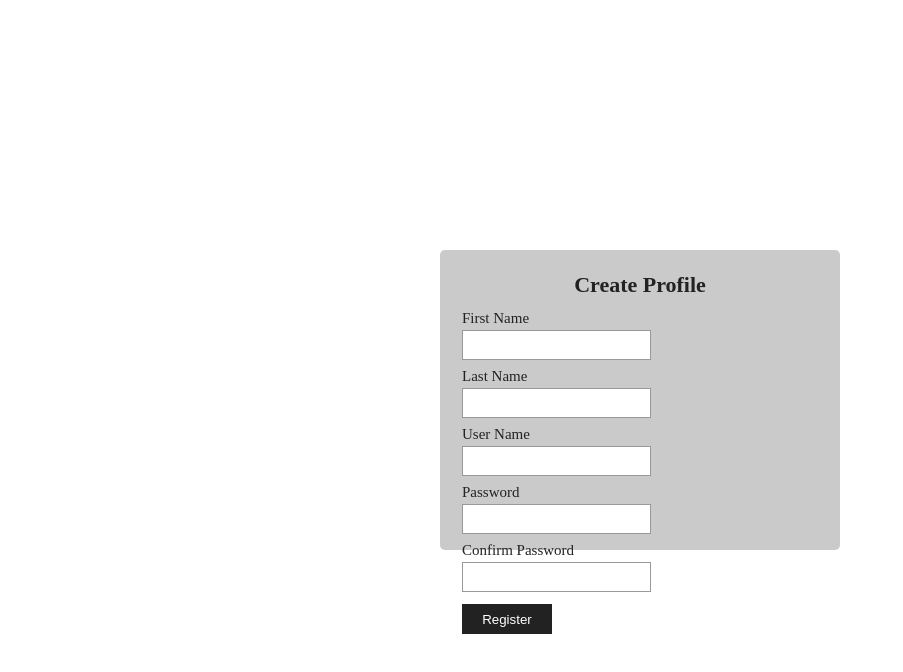
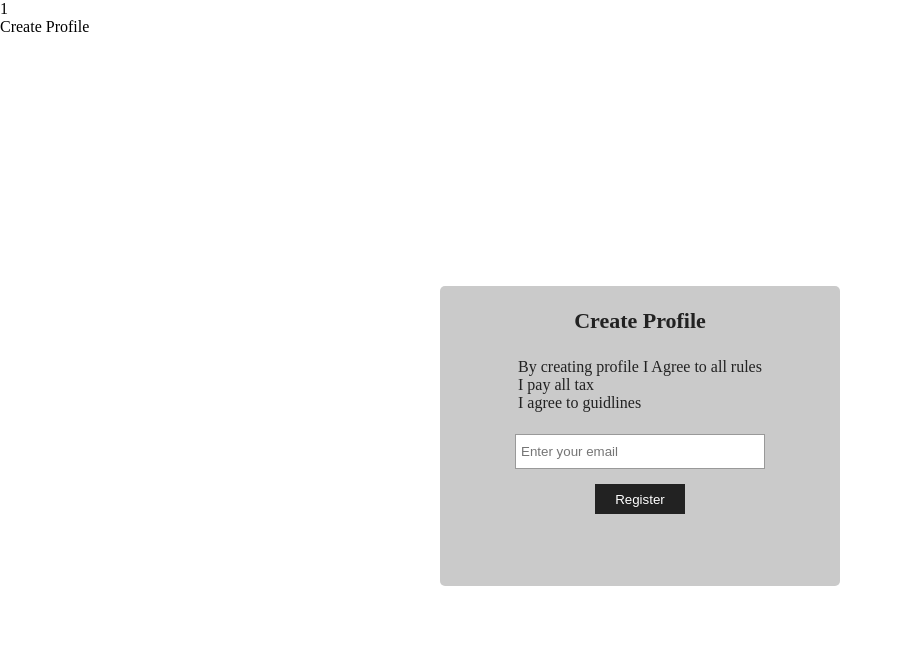
Before and after one commit to MajidAziz03/Shop-Website, a Next.js app: page /user/register in a window 1280 px wide. Shown: the top 672 px of the page, without its empty margins (0-903 px from the left). Built offline with nearby package versions, Linux system fonts and the light colour scheme.

Commit message:
register

```diff
--- a/Components/register/Register.tsx
+++ b/Components/register/Register.tsx
@@ -1,38 +1,26 @@
 import React from 'react'
 import styles from './register.module.scss';
+import Stepper from './Stepper';
 
 const Register = () => {
     return (
+        <>
+        <Stepper step = {1} />
         <div className={styles.register}>
             <div className={styles.wrapper}>
                 <h3> Create Profile </h3>
-                <div className={styles.fields}>
-                    <div className={styles.singleWrapper}>
-                        <label htmlFor=""> First Name </label>
-                        <input type="text" />
-                    </div>
-                    <div className={styles.singleWrapper}>
-                        <label htmlFor=""> Last Name </label>
-                        <input type="text" />
-                    </div>
-                    <div className={styles.singleWrapper}>
-                        <label htmlFor=""> User Name </label>
-                        <input type="text" />
-                    </div>
-                    <div className={styles.singleWrapper}>
-                        <label htmlFor=""> Password </label>
-                        <input type="passoword" />
-                    </div>
-                    <div className={styles.singleWrapper}>
-                        <label htmlFor=""> Confirm Password </label>
-                        <input type="password" />
-                    </div>
+                <div className={styles.discalimer}>
+                    <p> By creating profile I Agree to all rules</p>
+                    <p> I pay all tax</p>
+                    <p> I agree to guidlines </p>
                 </div>
+                    <input type="email" placeholder='Enter your email' />
                 <div className={styles.btnWrapper}>
                     <button> Register </button>
                 </div>
             </div>
         </div>
+        </>
     )
 }
 
--- /dev/null
+++ b/Components/register/Stepper.tsx
@@ -0,0 +1,16 @@
+import React from 'react'
+import styles from './register.module.scss';
+
+const Stepper = ({step} : number) => {
+    return (
+        <div className={styles.wrapper}>
+            <div className={styles.step}>
+                <p className={styles.number}>1</p>
+                <span className={styles.circle}></span>
+                <p className={styles.title}>Create Profile</p>
+            </div>
+        </div>
+    )
+}
+
+export default Stepper;
--- a/Components/register/register.module.scss
+++ b/Components/register/register.module.scss
@@ -23,36 +23,34 @@
             margin-bottom: 12px;
         }
 
-        .fields {
-            display: flex;
-            align-items: center;
-            flex-wrap: wrap;
-            gap: 8px;
-
-            .singleWrapper {
+        .discalimer {
             display: flex;
             flex-direction: column;
-                gap: 3px;
+            align-items: start;
+            justify-content: center;
+            margin-bottom: 22px;
+            margin-top: 12px;
 
-                label {
+            p {
                 margin: 0;
                 padding: 0;
-                    font-size: 15px;
+            }
         }
 
             input {
                 outline: none;
                 border: 1px solid #999;
-                    width: auto;
-                    height: 30px;
+                width: 100%;
+                max-width: 250px;
+                height: 35px;
                 padding: 5px;
+                margin-bottom: 3px;
             }
-            }
-        }
+
         .btnWrapper {
             display: flex;
-            justify-content: start;
-            align-items: start;
+            justify-content: center;
+            align-items: center;
             width: 100%;
             margin-top: 12px;
 
```
Also changed, not shown: Components/stepper/stepper.module.scss (added). Lines whose indentation alone changed are shown as unchanged.
